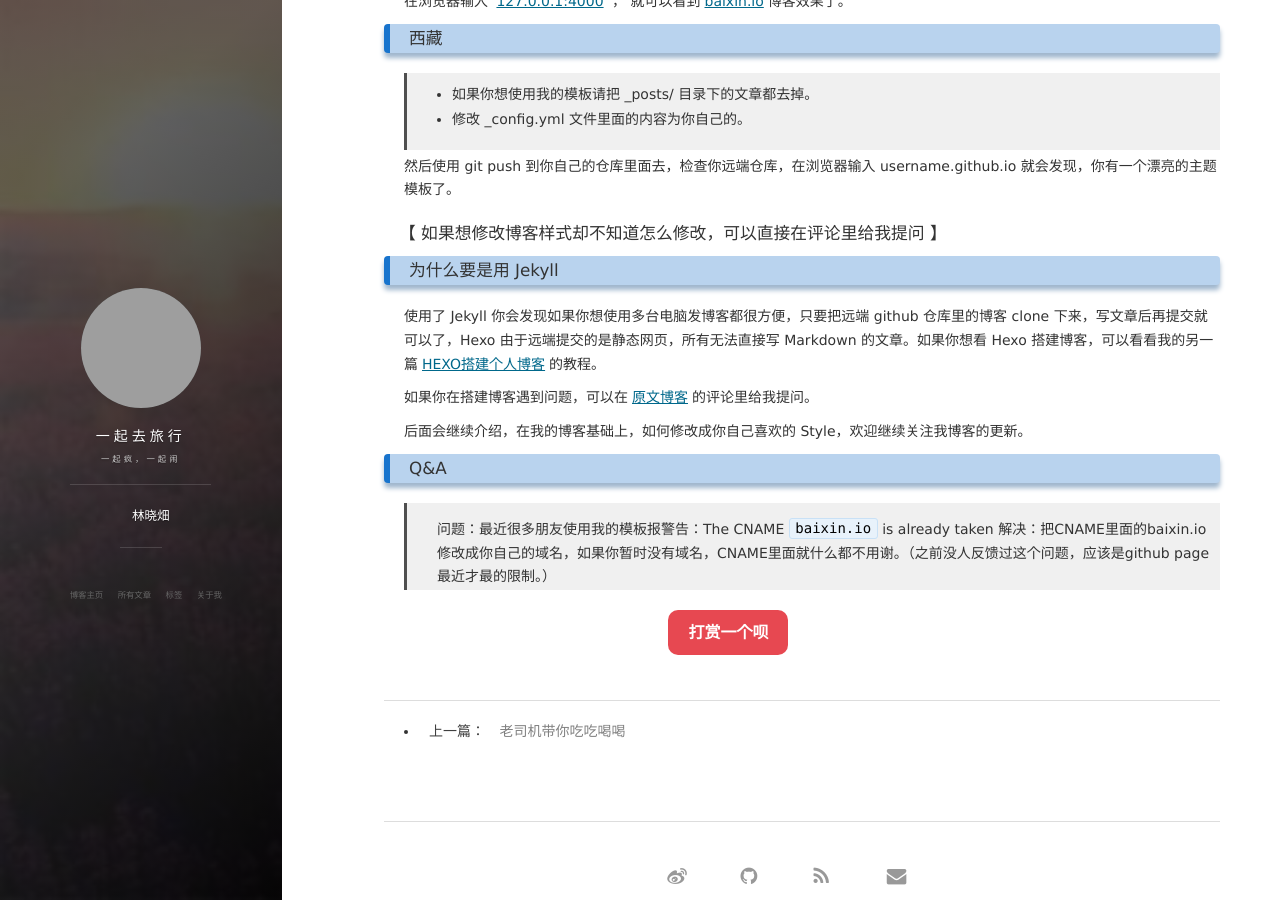
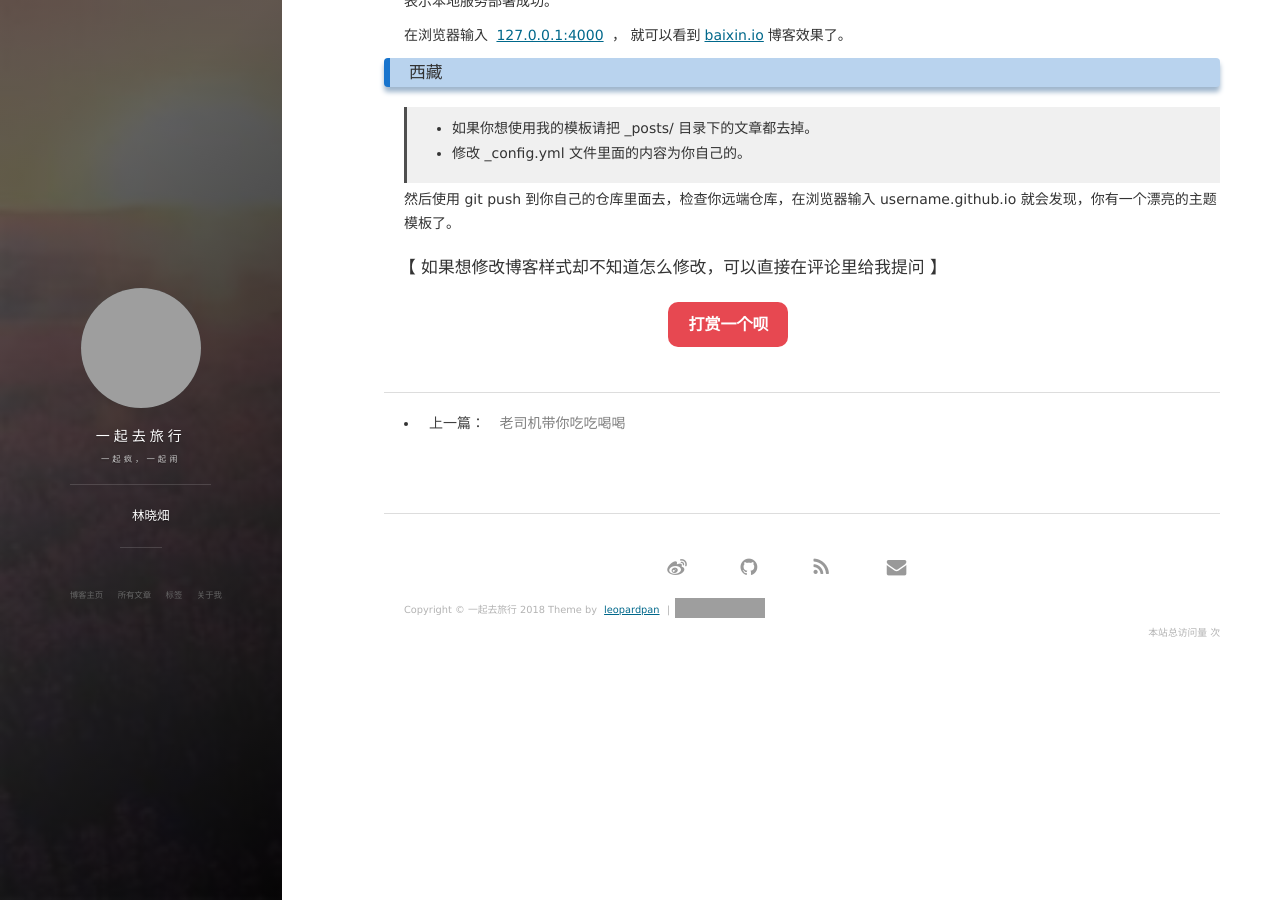
Before and after one commit to lxtxx/lxtxx.github.io, a Jekyll site: the page built from _posts/2018-05-16-毕业游.md, in a window 1280 px wide and 900 px high, scrolled down 5048 px. Built offline with Jekyll 4.4.1, drawn with Linux system fonts in a browser that asks for light colours; nearby versions of some CDN libraries; comment, search, counter and statistics services are not loaded; some of the changed text lies outside the part shown; grey boxes are pictures that could not be loaded.

Commit message:
Update 2018-05-16-毕业游.md

```diff
--- a/_posts/2018-05-16-毕业游.md
+++ b/_posts/2018-05-16-毕业游.md
@@ -253,17 +253,3 @@ Configuration file: /Users/baixinpan/Desktop/OpenSource/Mine/Page-Blog/leopardpa
 
 
 #### 【 如果想修改博客样式却不知道怎么修改，可以直接在评论里给我提问 】
-
-### 为什么要是用 Jekyll
-
-使用了 Jekyll 你会发现如果你想使用多台电脑发博客都很方便，只要把远端 github 仓库里的博客 clone 下来，写文章后再提交就可以了，Hexo 由于远端提交的是静态网页，所有无法直接写 Markdown 的文章。如果你想看 Hexo 搭建博客，可以看看我的另一篇[HEXO搭建个人博客](http://baixin.io/2015/08/HEXO%E6%90%AD%E5%BB%BA%E4%B8%AA%E4%BA%BA%E5%8D%9A%E5%AE%A2/)的教程。
-
-如果你在搭建博客遇到问题，可以在[原文博客](http://baixin.io/2016/10/jekyll_tutorials1/)的评论里给我提问。
-
-后面会继续介绍，在我的博客基础上，如何修改成你自己喜欢的 Style，欢迎继续关注我博客的更新。
-
-
-### Q&A
-
-> 问题：最近很多朋友使用我的模板报警告：The CNAME `baixin.io` is already taken
-> 解决：把CNAME里面的baixin.io修改成你自己的域名，如果你暂时没有域名，CNAME里面就什么都不用谢。（之前没人反馈过这个问题，应该是github page最近才最的限制。）
```
Also changed, not shown: other parts of _posts/2018-05-16-毕业游.md (+2 -2 lines).
